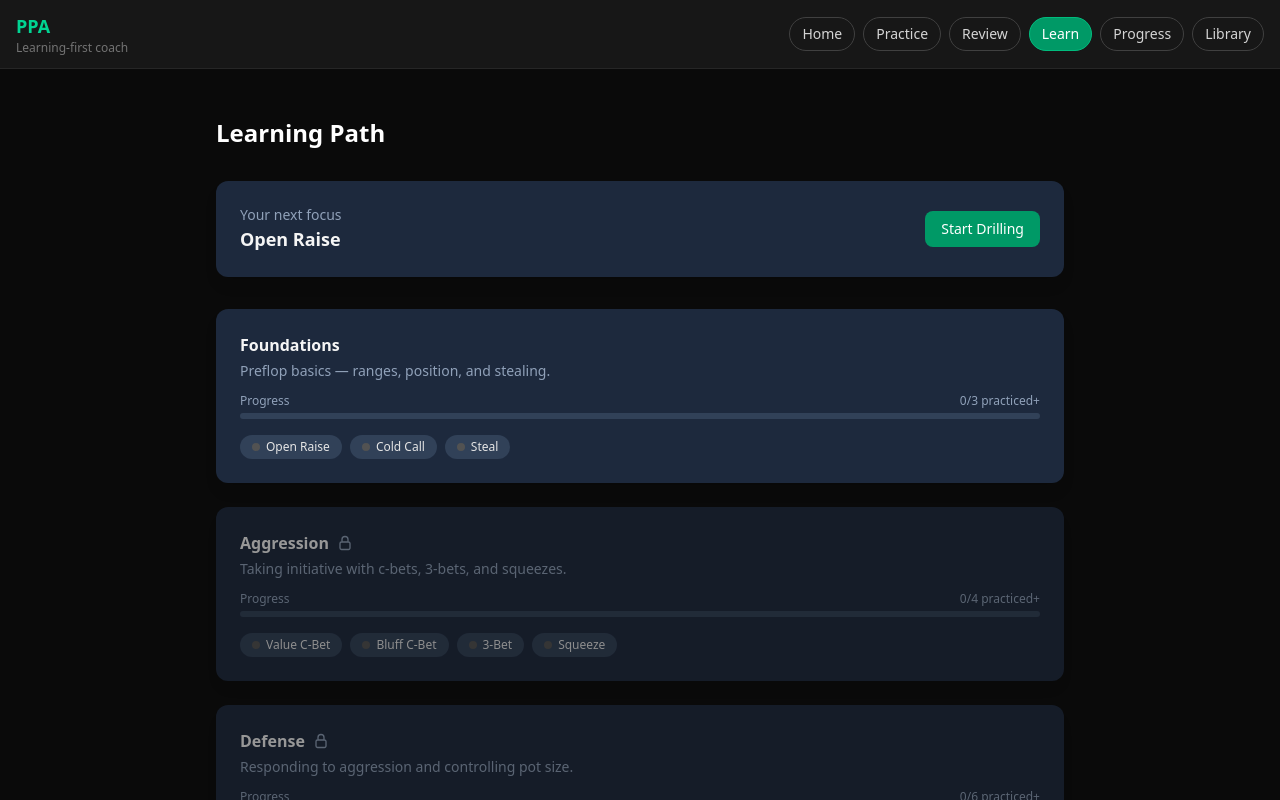
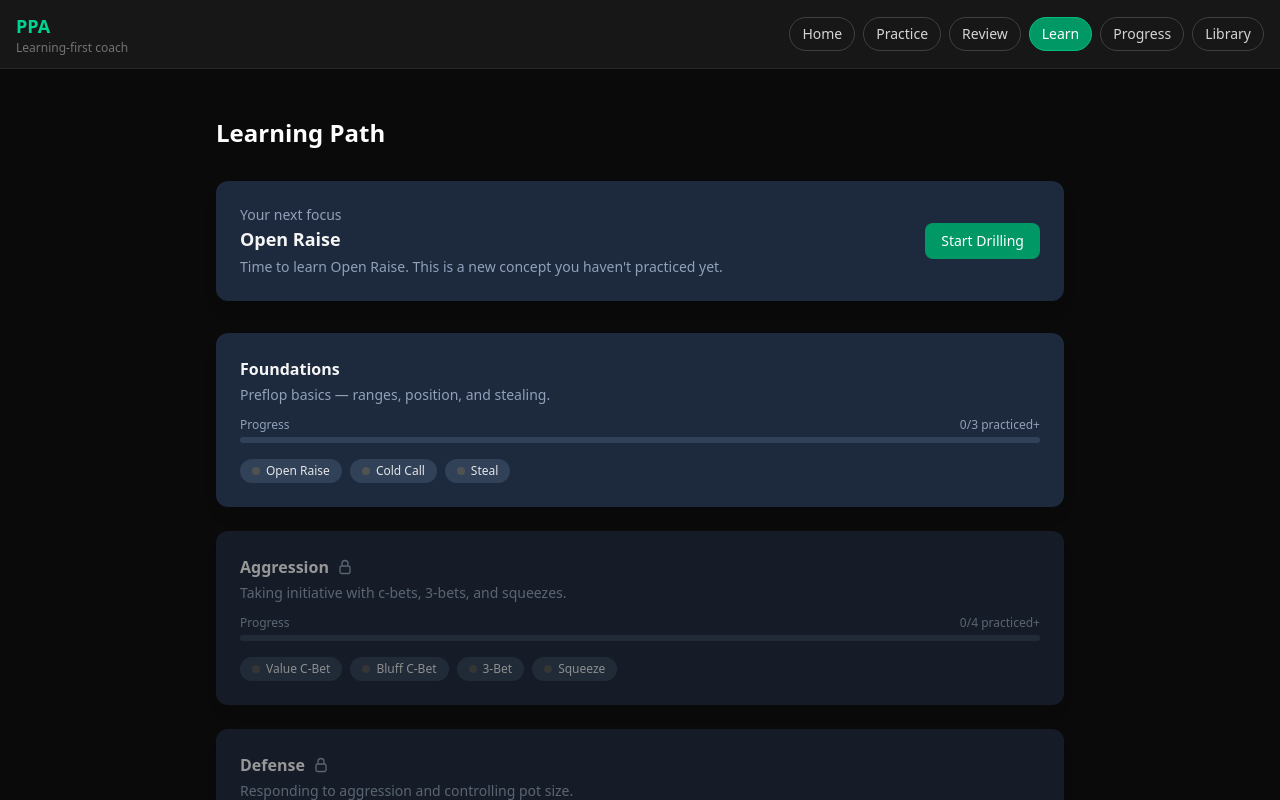
Before and after one commit to llynv/PPA, a React (Vite) app: page /learn in a window 1280 px wide. Built offline with nearby package versions, Linux system fonts and the light colour scheme.

Commit message:
feat(m6): upgrade RecommendedNext with narrative, add coaching header to LearnPage, add tooltips to ConceptChip

```diff
--- a/src/components/learn/ConceptChip.tsx
+++ b/src/components/learn/ConceptChip.tsx
@@ -1,5 +1,6 @@
 import { Link } from "react-router-dom";
 import { CONCEPT_LABELS } from "../../lib/concept-labels";
+import { CONCEPT_TEACHINGS } from "../../data/conceptTeachings";
 import type { DrillConcept } from "../../types/drill";
 import type { ConceptMastery, MasteryLevel } from "../../types/progress";
 
@@ -20,11 +21,13 @@ export function ConceptChip({ concept, mastery }: ConceptChipProps) {
     const label = CONCEPT_LABELS[concept] ?? concept;
     const level: MasteryLevel = mastery?.level ?? "unseen";
     const accuracyPercent = mastery ? Math.round(mastery.accuracy * 100) : null;
+    const teaching = CONCEPT_TEACHINGS[concept];
 
     return (
         <Link
             to={`/practice/drills?concept=${concept}`}
-            className="inline-flex items-center gap-1.5 rounded-full bg-slate-700 px-3 py-1 text-xs font-medium text-neutral-200 hover:bg-slate-600 transition-colors"
+            className="group relative inline-flex items-center gap-1.5 rounded-full bg-slate-700 px-3 py-1 text-xs font-medium text-neutral-200 hover:bg-slate-600 transition-colors"
+            title={teaching?.summary}
         >
             <span
                 className={`h-2 w-2 shrink-0 rounded-full ${MASTERY_DOT_COLORS[level]}`}
--- a/src/components/learn/RecommendedNext.tsx
+++ b/src/components/learn/RecommendedNext.tsx
@@ -1,21 +1,21 @@
 import { Link } from "react-router-dom";
 import { CONCEPT_LABELS } from "../../lib/concept-labels";
-import type { DrillConcept } from "../../types/drill";
+import type { Recommendation } from "../../types/poker";
 
 interface RecommendedNextProps {
-    concept: DrillConcept | null;
+    recommendation: Recommendation;
 }
 
-export function RecommendedNext({ concept }: RecommendedNextProps) {
+export function RecommendedNext({ recommendation }: RecommendedNextProps) {
+    const { concept, narrative } = recommendation;
+
     if (concept === null) {
         return (
             <div className="bg-slate-800 rounded-xl p-4 md:p-6 shadow-lg text-center">
                 <p className="text-lg font-semibold text-emerald-400">
                     All concepts mastered!
                 </p>
-                <p className="text-sm text-slate-400 mt-1">
-                    You&apos;ve completed the entire curriculum. Keep practicing to stay sharp.
-                </p>
+                <p className="text-sm text-slate-400 mt-1">{narrative}</p>
             </div>
         );
     }
@@ -29,6 +29,7 @@ export function RecommendedNext({ concept }: RecommendedNextProps) {
                 <p className="text-lg font-semibold text-neutral-100 truncate">
                     {label}
                 </p>
+                <p className="text-sm text-slate-400 mt-1">{narrative}</p>
             </div>
             <Link
                 to={`/practice/drills?concept=${concept}`}
--- a/src/pages/LearnPage.tsx
+++ b/src/pages/LearnPage.tsx
@@ -1,18 +1,31 @@
 import { useProgressStore } from "../store/progressStore";
 import { CURRICULUM } from "../data/curriculum";
-import { isTierUnlocked, recommendNextConcept } from "../lib/learning-path";
+import { isTierUnlocked } from "../lib/learning-path";
+import { getRecommendation } from "../lib/coaching";
 import { RecommendedNext } from "../components/learn/RecommendedNext";
 import { CurriculumTierCard } from "../components/learn/CurriculumTierCard";
 
 export function LearnPage() {
     const conceptMastery = useProgressStore((s) => s.conceptMastery);
-    const recommended = recommendNextConcept(conceptMastery);
+    const recommendation = getRecommendation(conceptMastery);
+
+    const totalConcepts = CURRICULUM.flatMap((t) => t.concepts).length;
+    const practicedCount = Object.values(conceptMastery).filter(
+        (m) => m.totalAttempts > 0
+    ).length;
 
     return (
         <div className="max-w-4xl mx-auto px-4 py-8 md:px-6 md:py-12 space-y-8">
-            <h1 className="text-2xl font-bold text-white">Learning Path</h1>
+            <div>
+                <h1 className="text-2xl font-bold text-white">Learning Path</h1>
+                {practicedCount > 0 && (
+                    <p className="text-sm text-slate-400 mt-1">
+                        You&apos;ve practiced {practicedCount}/{totalConcepts} concepts.
+                    </p>
+                )}
+            </div>
 
-            <RecommendedNext concept={recommended} />
+            <RecommendedNext recommendation={recommendation} />
 
             <div className="space-y-6">
                 {CURRICULUM.map((tier) => (
```
